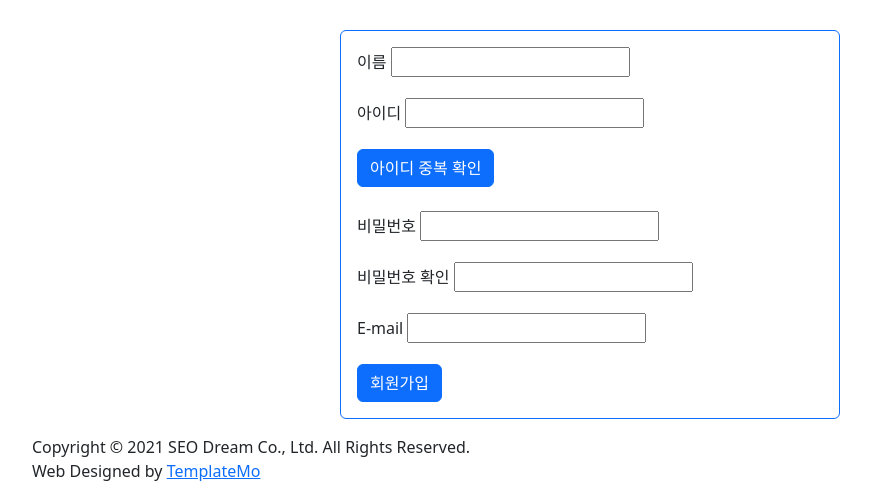
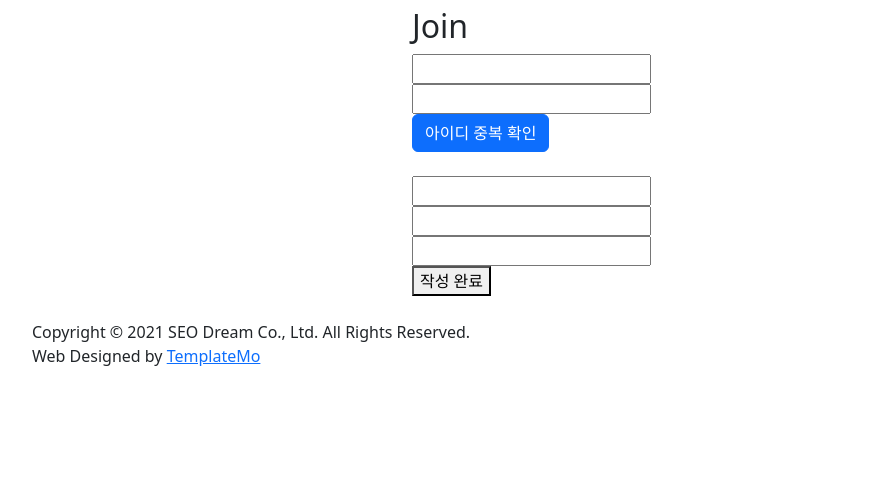
Before and after one commit to Chaerim1001/DjangoLink, a Django app: template djangolink/templates/accounts/join.html in a window 1280 px wide. Shown: the part 376-875 px from the top of the page, without its empty margins (50-921 px from the left). After the commit the page ends 742 px from the top, so only its background shows below. Run offline with Django 4.2, Linux system fonts and the light colour scheme; the template is opened without the code that fills it, so the values that code supplies are empty, except form fields; tables that the repository leaves empty hold one stand-in row (values such as "Sample post"); form fields are guessed from the names that the template uses; some libraries are stand-ins or nearby versions.

Commit message:
[CHORE] 회원가입 페이지 수정

```diff
--- a/djangolink/templates/accounts/join.html
+++ b/djangolink/templates/accounts/join.html
@@ -3,42 +3,47 @@
 
 
 {% block content %}
-    <div class="card border-primary mb-3" style="width: 500px; margin-right: auto; margin-left:auto; margin-top: 50px">
-        <div class="card-body">
-        <form id="joinform" method="post"> {% csrf_token %}
+<div id="contact" class="contact-us section">
+        <div class="container">
+          <div class="row" style="display: flex;
+          justify-content: center">
+            <div id="form-div" class="col-lg-8 wow fadeInUp" data-wow-duration="0.5s" data-wow-delay="0.25s">
+              <form id="contact" action="" method="post"> {% csrf_token %}
+                <div class="row">
+                  <div class="col-lg-6 offset-lg-3">
+                    <div class="section-heading">
+                      <h6>Linkshare</h6>
+                      <h2><span>Join</span></h2>
+                    </div>
+                  </div>
+                  <div class="col-lg-6 offset-lg-3">
+                    <div class="row">
+                      <div class="col-lg-12">
+                            {{form.name}}{{form.username}}
+                            <button type="button" class="btn btn-primary mb-4" id="id_check_btn">아이디 중복 확인</button>
+                            {{form.password1}}
+                            {{form.password2}}
+                            <p id="pwd_check_true" style="color: blue">비밀번호가 일치합니다.</p>
+                            <p id="pwd_check_false" style="color: red">비밀번호가 일치하지 않습니다.</p>
+                            {{form.email}}
 
-            <div class="mb-3">
-                <label class="form-label">이름</label>
-                {{form.name}}
+                      </div>
+                      <div class="col-lg-12">
+                        <fieldset>
+                          <button type="submit" id="form-submit" class="main-button ">작성 완료</button>
+                        </fieldset>
+                    </br>
+                        </div>
+                    </div>
+                  </div>
+
+                </div>
+              </form>
             </div>
+          </div>
+        </div>
+      </div>
 
-            <div class="mb-3">
-                <label class="form-label">아이디</label>
-                {{form.username}}
-            </div>
-            <button type="button" class="btn btn-primary mb-4" id="id_check_btn">아이디 중복 확인</button>
-            <p id="id_check" style="color: blue">아이디 중복 확인 완료</p>
-
-            <div class="mb-3">
-                <label class="form-label">비밀번호</label>
-                {{form.password1}}
-            </div>
-            <div class="mb-3">
-                <label class="form-label">비밀번호 확인</label>
-                {{form.password2}}
-            </div>
-
-            <p id="pwd_check_true" style="color: blue">비밀번호가 일치합니다.</p>
-            <p id="pwd_check_false" style="color: red">비밀번호가 일치하지 않습니다.</p>
-
-            <div class="mb-3">
-              <label class="form-label">E-mail</label>
-              {{form.email}}
-            </div>
-            <button type="submit" class="btn btn-primary" id="submit_btn">회원가입</button>
-          </form>
-        </div>
-    </div>
 {% endblock content %}
 
 
@@ -46,10 +51,8 @@
 <script>
     $('#pwd_check_true').hide();
     $('#pwd_check_false').hide();
-    $('#id_check').hide();
 
     $('#username').change(() => {
-        $('#id_check').hide();
         $('#id_check_btn').show();
         $('#username').attr("check", "false");
         })
@@ -80,7 +83,6 @@
                     alert("사용 가능한 아이디입니다");
                     $('#username').attr("check", "true");
                     $('#id_check_btn').hide();
-                    $('#id_check').show();
                     return;
                 }
             },
@@ -120,7 +122,9 @@
         }
     };
 
-    const joinForm = document.getElementById("joinform");
+
+    const formDiv = document.getElementById("form-div");
+    const joinForm = formDiv.querySelector("form");
 
     joinForm.addEventListener("submit" , (e) => {
       if( $('#username').attr("check") != "true") {
```
